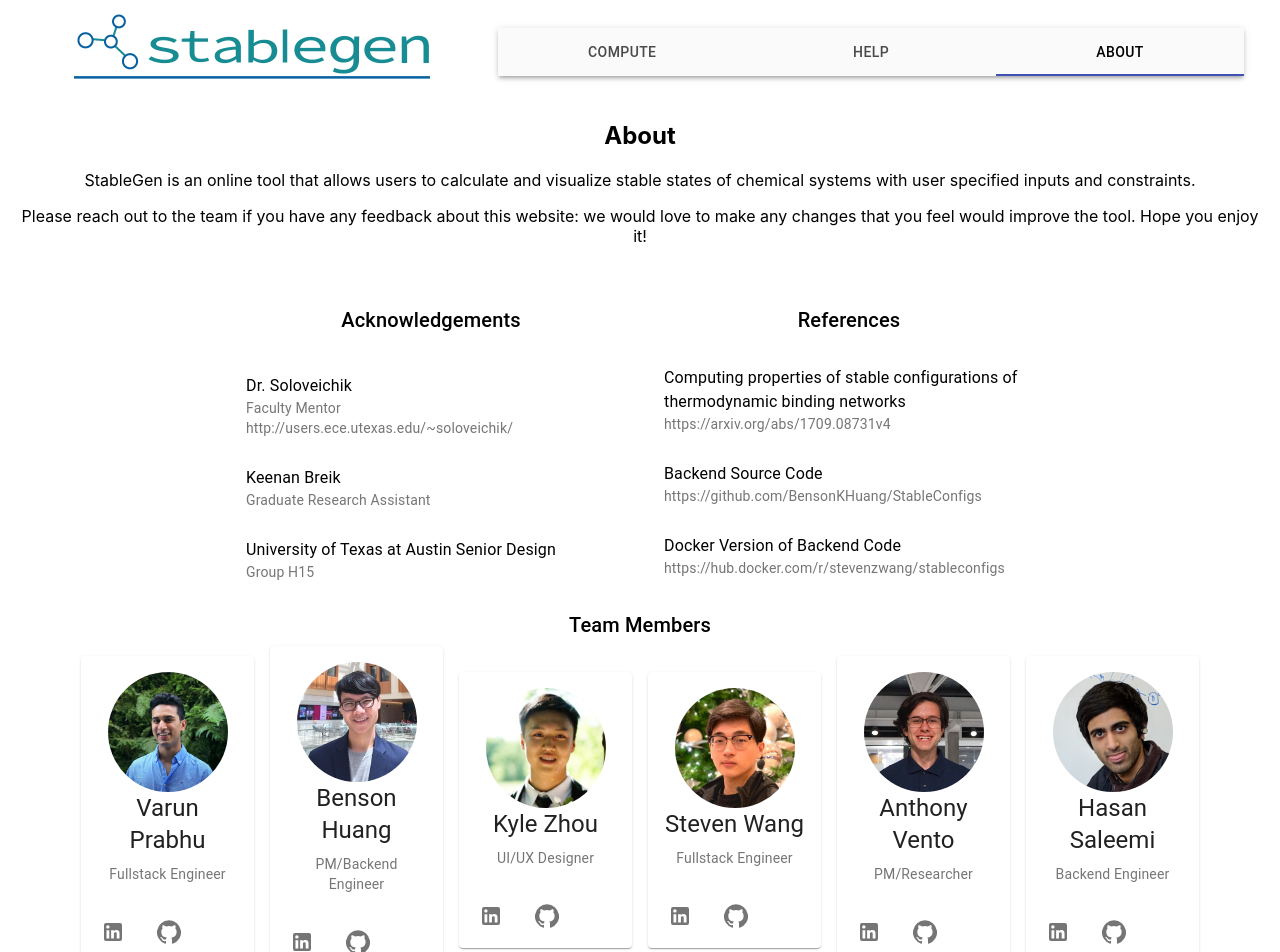
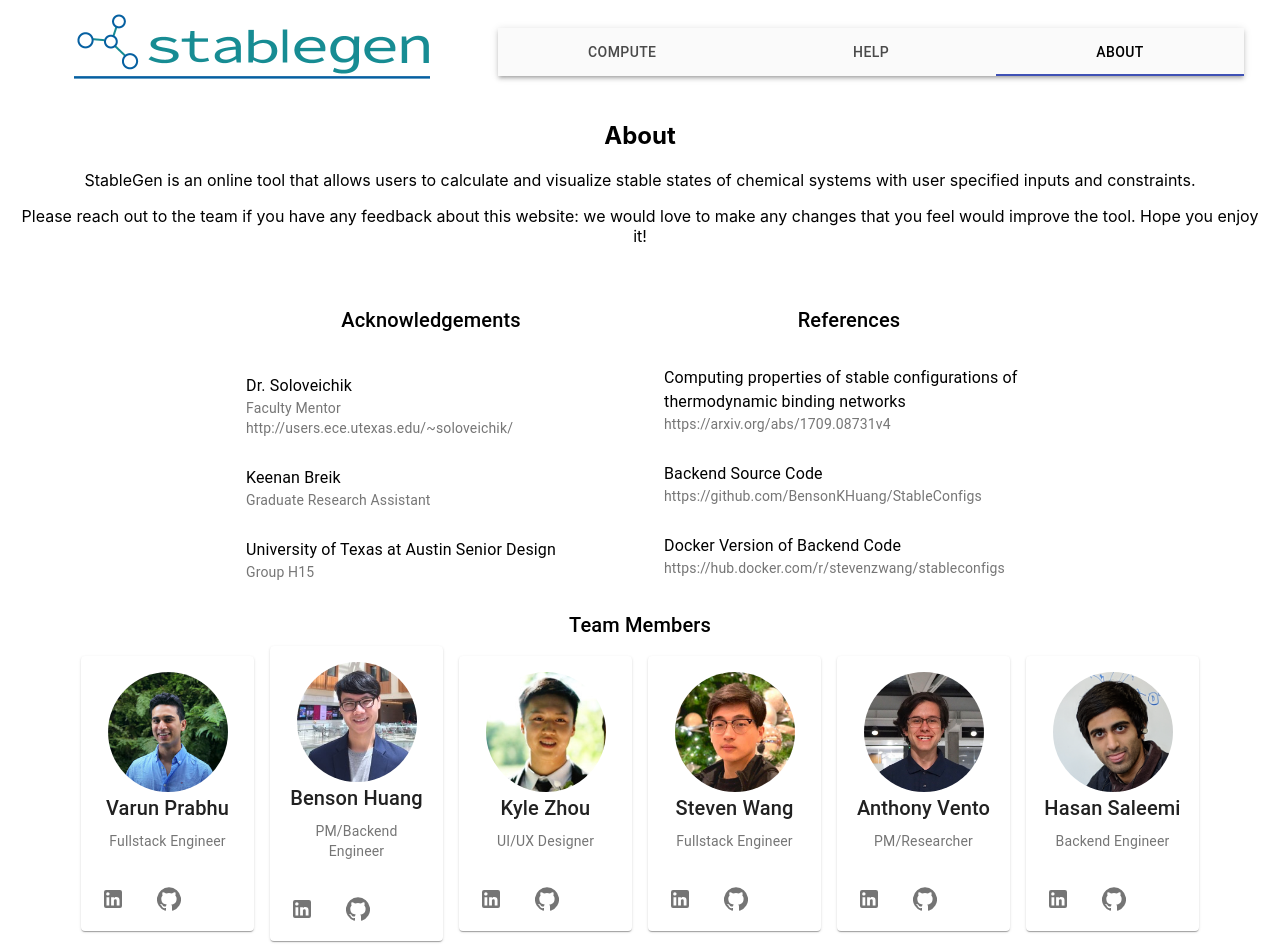
Before and after one commit to stevenwang5689/stable-gen, a React (Create React App) app: page /about in a window 1280 px wide. Shown: the top 952 px of the page. Built offline with nearby package versions, Linux system fonts and the light colour scheme.

Commit message:
fixed tooltip, scrollbar and some other stuff

```diff
--- a/src/components/about.js
+++ b/src/components/about.js
@@ -54,7 +54,7 @@ function About() {
 
   return <Fragment >
 
-      <Container maxWidth={"xl"} >
+      <Container maxWidth={"xl"} style={{overflowY: "hidden"}}>
           <Grid container spacing={2} direction="row" justify="center" alignItems="center">
 
               <Grid container spacing={2} direction="row" justify="center" alignItems="flex-start" className={classes.lists}>
@@ -166,7 +166,7 @@ function About() {
                                               </Grid>
                                           </Grid>
                                       </CardMedia>
-                                      <Typography gutterBottom variant="h5" component="h2">
+                                      <Typography gutterBottom variant="h6" component="h2">
                                           Varun Prabhu
                                       </Typography>
                                       <Typography variant="body2" color="textSecondary" component="p">
@@ -196,7 +196,7 @@ function About() {
                                               </Grid>
                                           </Grid>
                                       </CardMedia>
-                                      <Typography gutterBottom variant="h5" component="h2">
+                                      <Typography gutterBottom variant="h6" component="h2">
                                           Benson Huang
                                       </Typography>
                                       <Typography variant="body2" color="textSecondary" component="p">
@@ -226,7 +226,7 @@ function About() {
                                               </Grid>
                                           </Grid>
                                       </CardMedia>
-                                      <Typography gutterBottom variant="h5" component="h2">
+                                      <Typography gutterBottom variant="h6" component="h2">
                                           Kyle Zhou
                                       </Typography>
                                       <Typography variant="body2" color="textSecondary" component="p">
@@ -256,7 +256,7 @@ function About() {
                                               </Grid>
                                           </Grid>
                                       </CardMedia>
-                                      <Typography gutterBottom variant="h5" component="h2">
+                                      <Typography gutterBottom variant="h6" component="h2">
                                           Steven Wang
                                       </Typography>
                                       <Typography variant="body2" color="textSecondary" component="p">
@@ -287,7 +287,7 @@ function About() {
                                               </Grid>
                                           </Grid>
                                       </CardMedia>
-                                      <Typography gutterBottom variant="h5" component="h2">
+                                      <Typography gutterBottom variant="h6" component="h2">
                                           Anthony Vento
                                       </Typography>
                                       <Typography variant="body2" color="textSecondary" component="p">
@@ -317,7 +317,7 @@ function About() {
                                               </Grid>
                                           </Grid>
                                       </CardMedia>
-                                      <Typography gutterBottom variant="h5" component="h2">
+                                      <Typography gutterBottom variant="h6" component="h2">
                                           Hasan Saleemi
                                       </Typography>
                                       <Typography variant="body2" color="textSecondary" component="p">
@@ -337,7 +337,7 @@ function About() {
                       </Grid>
               </Grid>
           </Grid>
-
+        <br/>
       </Container>
 
   </Fragment>
--- a/src/components/computeComponents/result.js
+++ b/src/components/computeComponents/result.js
@@ -12,6 +12,7 @@ import Card from '@material-ui/core/Card';
 import CardContent from '@material-ui/core/CardContent';
 import FileCopyIcon from '@material-ui/icons/FileCopy';
 import GetAppIcon from '@material-ui/icons/GetApp';
+import Tooltip from "@material-ui/core/Tooltip";
 
 import Snackbar from '@material-ui/core/Snackbar';
 import MuiAlert from '@material-ui/lab/Alert';
@@ -132,14 +133,27 @@ class Result extends Component {
                                                     <Grid item>
                                                         <Grid container spacing={2} justify="flex-end">
                                                             <Grid item>
+                                                                <Tooltip
+                                                                    title={<Typography variant="body1" gutterBottom>Copy Configuration</Typography>}
+                                                                    placement="top"
+                                                                    arrow
+                                                                    style={{backgroundColor: "#f5f5f9"}}
+                                                                >
                                                                     <IconButton size="small" color="secondary" onClick={(e) => this.onClickCopy(config.polymers, e)}>
                                                                         <FileCopyIcon/>
                                                                     </IconButton>
+                                                                </Tooltip>
                                                             </Grid>
                                                             <Grid item>
+                                                                <Tooltip
+                                                                    title={<Typography variant="body1" gutterBottom>Download Configuration</Typography>}
+                                                                    placement="top"
+                                                                    arrow
+                                                                >
                                                                     <IconButton size="small" color="secondary" onClick={(e) => this.onClickDownload(config.polymers, e)}>
                                                                         <GetAppIcon/>
                                                                     </IconButton>
+                                                                </Tooltip>
                                                             </Grid>
                                                         </Grid>
                                                     </Grid>
--- a/src/components/helpComponents/content.js
+++ b/src/components/helpComponents/content.js
@@ -94,7 +94,7 @@ class Content extends Component {
           Uses of StableGen
         </h1>
         <p className="content-body">
-          <i>StableGen</i> is a tool primarily for synthetic biologists that
+          <i>StableGen</i> is a tool primarily for synthetic biologists and researchers that
           allows users to:
           <ul className="ul-content">
             <li className="li-content">
@@ -119,7 +119,7 @@ class Content extends Component {
         </p>
         <hr className="hr-content" />
         <h1 className="content-heading" ref={this.myTBNRef}>
-          What is a TBN?
+          What is TBN?
         </h1>
         <p className="content-body">
           A Thermodynamic Binding Network (TBN) model is an effective way to
@@ -371,12 +371,12 @@ class Content extends Component {
         <p className="content-body">
           If the algorithm is unable to find a stable configuration in{" "}
           <strong>90 seconds</strong> the server will <strong>timeout</strong>.
-          If this occurs, there are a two options. First, you can run the server
+          If this occurs, there are two solutions. First, if you timeout at a polymer
+          count = [x], try to run the computation again with minimum polymers set to [x]
+          to reduce earlier computation phases. Alternatively, you can run the server
           locally using Docker or directly cloning the project from our GitHub
           repository. You can find a link to our GitHub Repository in the About
-          Page. Alternatively, if you timeout at a polymer count = [x], try to
-          run the computation again with minimum polymers = [x] to reduce
-          earlier computation phases.
+          Page.
         </p>
       </Container>
     );
--- a/src/components/provider.js
+++ b/src/components/provider.js
@@ -277,7 +277,7 @@ class Provider extends Component {
         if (error.response) {
           errMessage = error.response.data.message
           if (error.response.data.status === "Timeout") {
-            errMessage += "during count= " + this.state.progress_count + ", entropy= " + this.state.progress_k
+            errMessage += " during configuration count [" + this.state.progress_count + "], attempting to find minimum polymers [" + this.state.progress_k + "]."
           }
         }
         this.setState({
```
Lines whose indentation alone changed are shown as unchanged.
